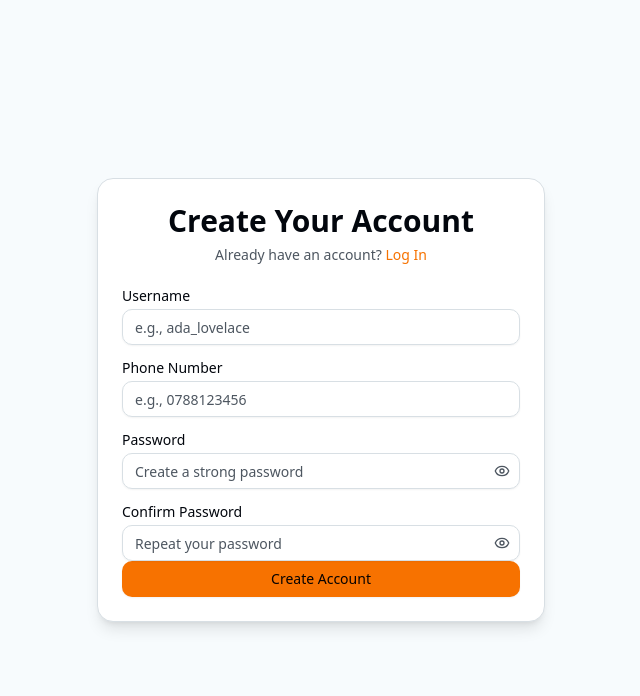
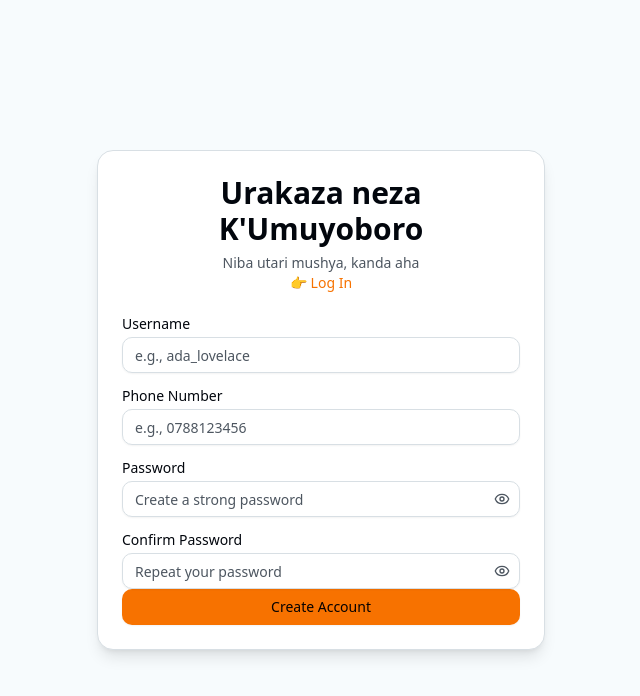
Before and after one commit to biooids/umuyoboro-biooids, a Next.js app in the folder client/: page /auth/signup in a window 1280 px wide. Shown: the top 696 px of the page, without its empty margins (319-959 px from the left). Built offline with nearby package versions, Linux system fonts and the light colour scheme; no server answers.

Commit message:
updated ui/ux

```diff
--- a/client/src/components/pages/auth/Login.tsx
+++ b/client/src/components/pages/auth/Login.tsx
@@ -69,15 +69,15 @@ const LoginForm = () => {
       <Card className="w-full max-w-md bg-card border-border shadow-lg">
         <CardHeader className="text-center">
           <CardTitle className="text-2xl sm:text-3xl font-bold">
-            Welcome Back!
+            Urakza neza k'Umuyoboro!
           </CardTitle>
           <CardDescription>
-            Don't have an account yet?{" "}
+            Niba uri mushya ahangaha, kanda aha <br />
             <Link
               href="/auth/signup"
               className="text-primary hover:underline focus:outline-none focus:ring-1 focus:ring-ring rounded-sm"
             >
-              Sign Up
+              👉 Sign Up
             </Link>
           </CardDescription>
         </CardHeader>
--- a/client/src/components/pages/auth/SignUp.tsx
+++ b/client/src/components/pages/auth/SignUp.tsx
@@ -73,15 +73,15 @@ const SignUpForm = () => {
       <Card className="w-full max-w-md bg-card border-border shadow-lg">
         <CardHeader className="text-center">
           <CardTitle className="text-2xl sm:text-3xl font-bold">
-            Create Your Account
+            Urakaza neza K'Umuyoboro{" "}
           </CardTitle>
           <CardDescription>
-            Already have an account?{" "}
+            Niba utari mushya, kanda aha <br />
             <Link
               href="/auth/login"
               className="text-primary hover:underline focus:outline-none focus:ring-1 focus:ring-ring rounded-sm"
             >
-              Log In
+              👉 Log In
             </Link>
           </CardDescription>
         </CardHeader>
--- a/client/src/components/pages/home/HeroSection.tsx
+++ b/client/src/components/pages/home/HeroSection.tsx
@@ -1,6 +1,8 @@
-// src/components/HeroSection.tsx
+"use client";
 
+import { useEffect } from "react";
 import Link from "next/link";
+import { useRouter } from "next/navigation"; // 1. Import the router
 import { Button } from "@/components/ui/button";
 import {
   Card,
@@ -10,17 +12,36 @@ import {
   CardHeader,
   CardTitle,
 } from "@/components/ui/card";
-import { ArrowRight, BookOpen, PenSquare } from "lucide-react";
+import { ArrowRight, BookOpen, PenSquare, Loader2 } from "lucide-react";
+import { useAuth } from "@/lib/hooks/useAuth";
 
-/**
- * A modern hero section featuring two distinct cards that serve as the
- * primary calls to action for the application's main features.
- */
 function HeroSection() {
+  const { user } = useAuth();
+  const router = useRouter(); // 2. Get the router instance
+
+  // 3. Add a useEffect to handle the redirect
+  useEffect(() => {
+    // When the user state is confirmed to be null (not logged in),
+    // redirect to the login page.
+    if (user === null) {
+      router.push("/auth/signup");
+    }
+  }, [user, router]);
+
+  // 4. While the user state is being checked, show a loading indicator.
+  // This prevents the page from flashing before the redirect happens.
+  if (!user) {
+    return (
+      <div className="flex h-screen items-center justify-center">
+        <Loader2 className="h-8 w-8 animate-spin" />
+      </div>
+    );
+  }
+
+  // 5. If the user exists, render the full hero section content.
   return (
     <section className="bg-background text-foreground">
       <div className="container mx-auto flex flex-col items-center px-4 py-16 text-center md:py-24">
-        {/* --- Main Heading and Subtitle --- */}
         <h1 className="text-4xl font-bold leading-tight tracking-tighter sm:text-5xl md:text-6xl">
           Tsinnda neza ikizamini cya perime
         </h1>
@@ -32,9 +53,8 @@ function HeroSection() {
           <span className="font-bold text-primary">KUBUNTU</span>.
         </p>
 
-        {/* --- Cards Container --- */}
         <div className="mt-12 grid w-full max-w-4xl grid-cols-1 gap-8 md:grid-cols-2">
-          {/* === Exams Card === */}
+          {/* Exams Card */}
           <Card className="flex transform flex-col text-left transition-transform hover:scale-105 hover:shadow-xl">
             <CardHeader>
               <div className="mb-3 flex h-12 w-12 items-center justify-center rounded-full bg-primary/10">
@@ -42,7 +62,7 @@ function HeroSection() {
               </div>
               <CardTitle className="text-2xl font-bold">Ikizamini</CardTitle>
               <CardDescription>
-                Itoze neza kugirango utsinde nkikizamini cyemewe.{" "}
+                Itoze neza kugirango utsinde nkikizamini cyemewe.
               </CardDescription>
             </CardHeader>
             <CardContent className="flex-1">
@@ -61,7 +81,7 @@ function HeroSection() {
             </CardFooter>
           </Card>
 
-          {/* === Exercises Card === */}
+          {/* Exercises Card */}
           <Card className="flex transform flex-col text-left transition-transform hover:scale-105 hover:shadow-xl">
             <CardHeader>
               <div className="mb-3 flex h-12 w-12 items-center justify-center rounded-full bg-primary/10">
@@ -69,7 +89,7 @@ function HeroSection() {
               </div>
               <CardTitle className="text-2xl font-bold">Imyitozo</CardTitle>
               <CardDescription>
-                Hano imyitozo igufasha gurekereza vuba wimenyereza neza.{" "}
+                Hano imyitozo igufasha gurekereza vuba wimenyereza neza.
               </CardDescription>
             </CardHeader>
             <CardContent className="flex-1">
```
